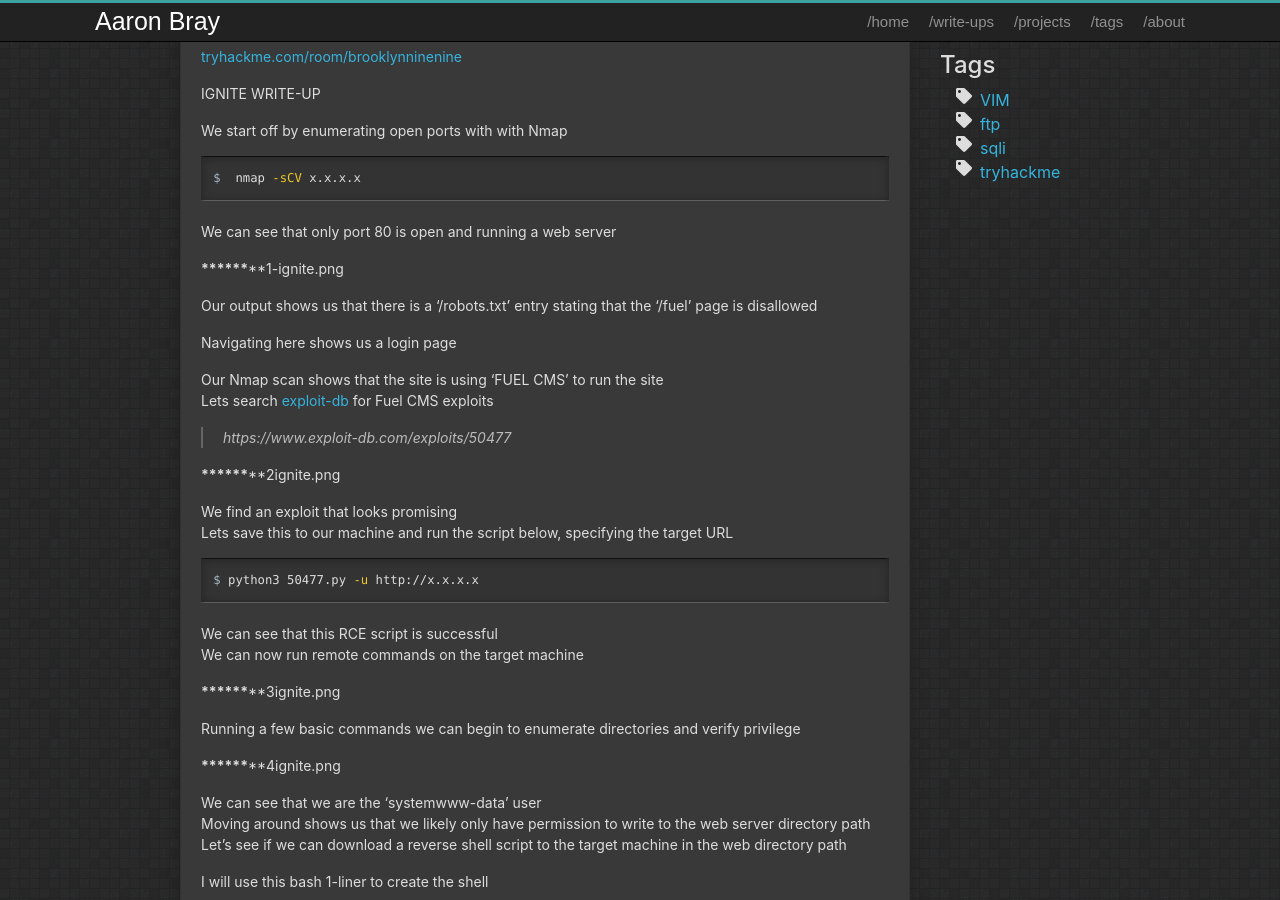
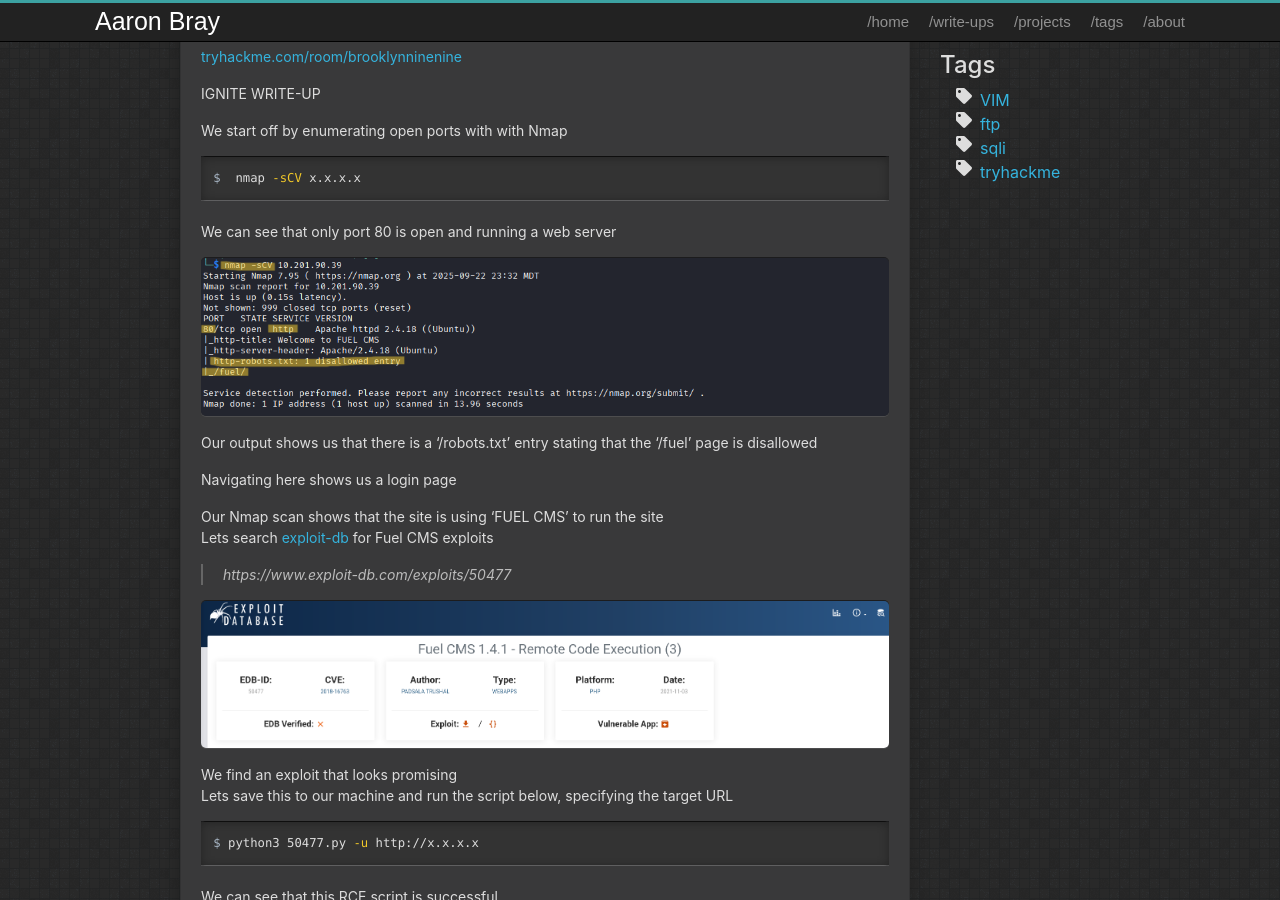
Before and after one commit to AaronBray/AaronBray.github.io, a Jekyll site: the page built from _posts/2025-09-20-Ignite.md, in a window 1280 px wide and 900 px high, scrolled down 202 px. Built offline with Jekyll 4.4.1, drawn with Linux system fonts in a browser that asks for light colours.

Commit message:
Update 2025-09-20-Ignite.md

```diff
--- a/_posts/2025-09-20-Ignite.md
+++ b/_posts/2025-09-20-Ignite.md
@@ -31,8 +31,7 @@
 
 
 
-********************1-ignite.png
-
+![img]({{ '/assets/images/ignite_pics/1-ignite.png' | relative_url }}){: .center-image }
 
 Our output shows us that there is a '/robots.txt' entry stating that the '/fuel' page is disallowed
 
@@ -45,7 +44,7 @@
 > https://www.exploit-db.com/exploits/50477
 
 
-********************2ignite.png
+![img]({{ '/assets/images/ignite_pics/2-ignite.png' | relative_url }}){: .center-image }
 
 
 
@@ -63,7 +62,7 @@
 We can now run remote commands on the target machine
 
 
-********************3ignite.png
+![img]({{ '/assets/images/ignite_pics/3-ignite.png' | relative_url }}){: .center-image }
 
 
 Running a few basic commands we can begin to enumerate directories and verify privilege
```
